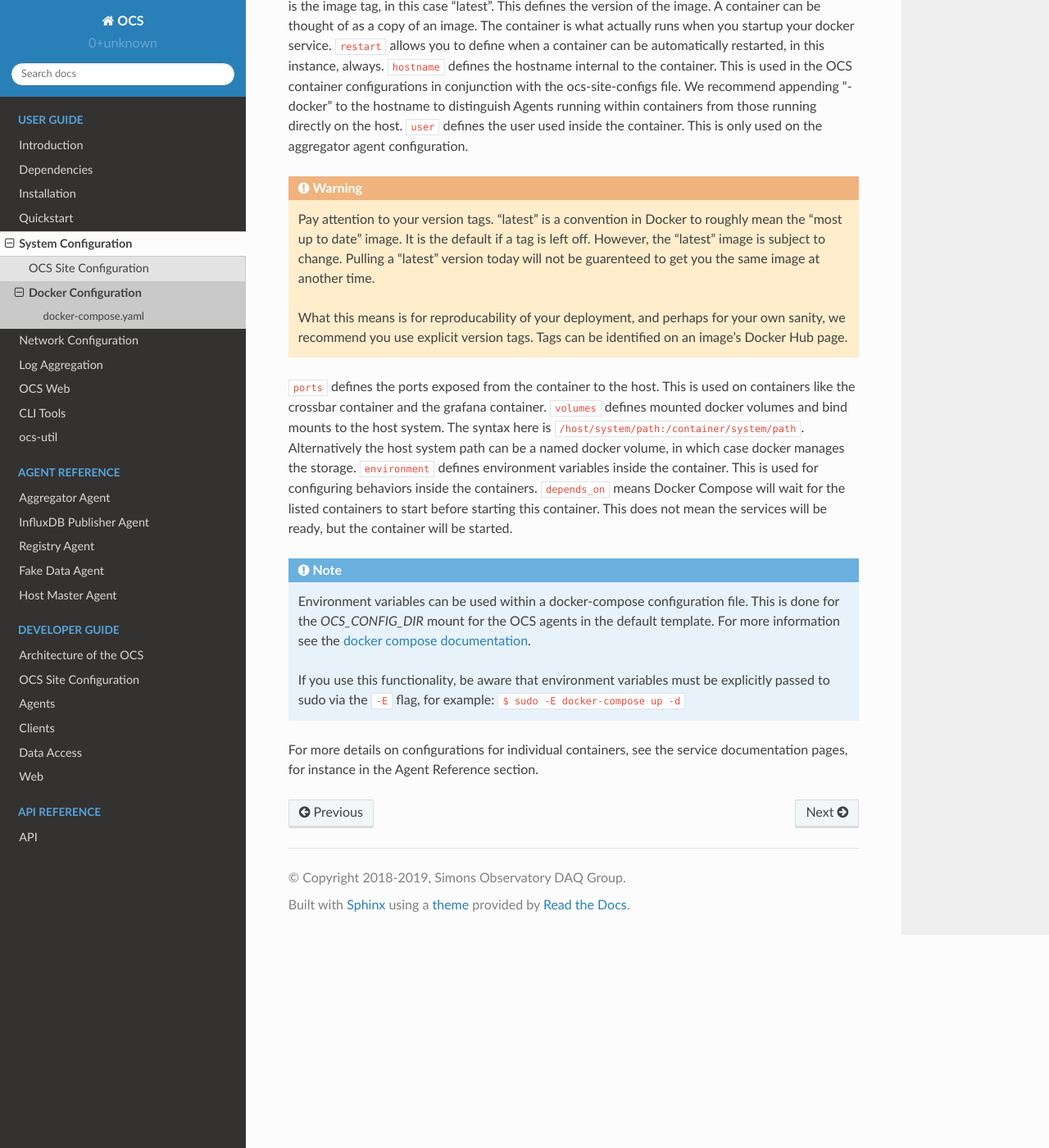
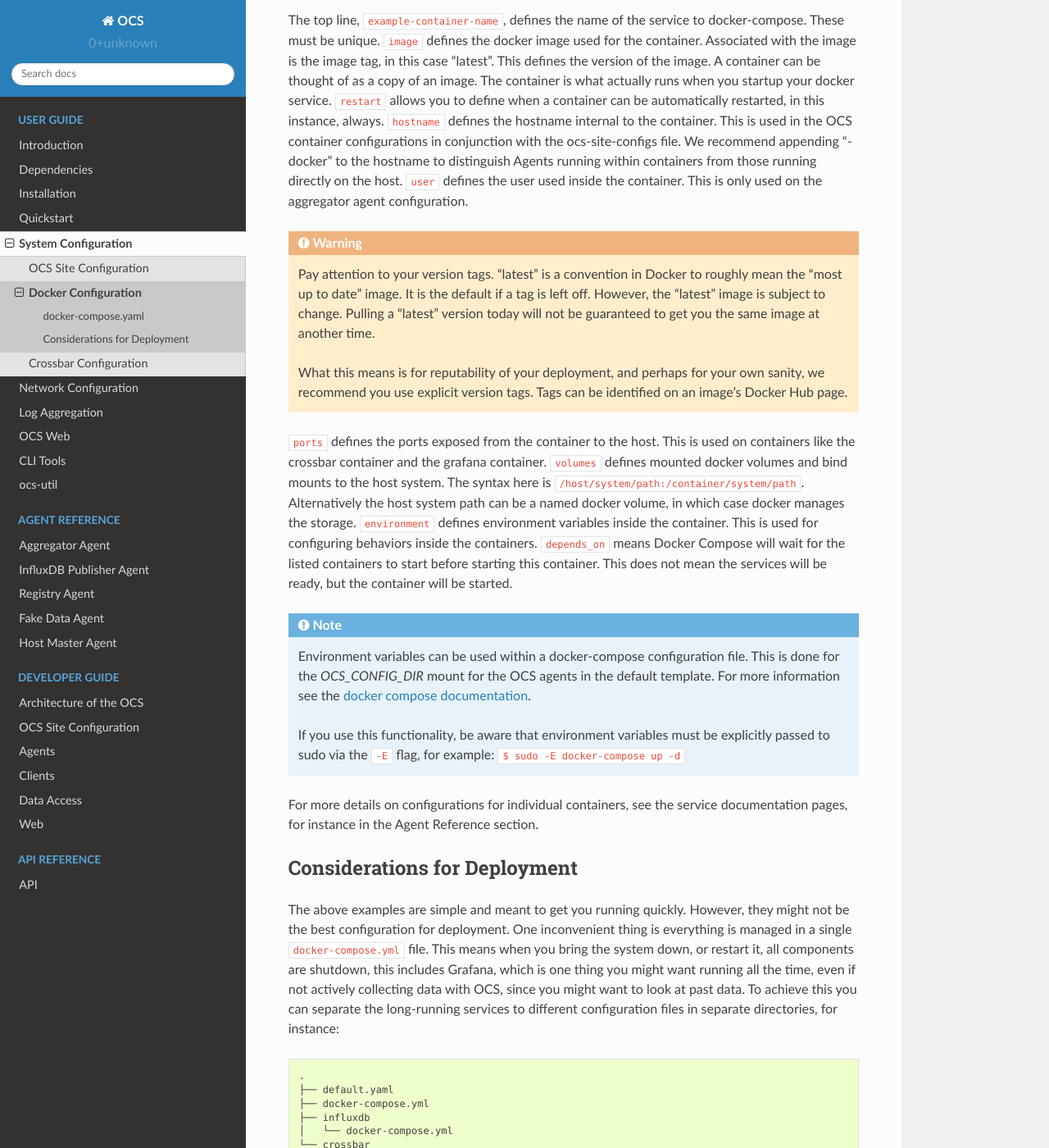
Before and after one commit to simonsobs/ocs, a Sphinx documentation site: the page built from docs/user/docker_config.rst, in a window 1280 px wide and 1400 px high, scrolled down 2447 px. Shown: the whole window at 82% size. Built offline with Sphinx 7.4.7 and the Read the Docs theme 2.0.0, drawn with Linux system fonts in a browser that asks for light colours; some of the changed text lies outside the part shown.

```diff
--- a/docs/user/configuration.rst
+++ b/docs/user/configuration.rst
@@ -15,3 +15,4 @@
 
     site_config
     docker_config
+    crossbar_config
--- a/docs/user/docker_config.rst
+++ b/docs/user/docker_config.rst
@@ -31,24 +31,28 @@
       # Grafana for the live monitor.
       # --------------------------------------------------------------------------
       grafana:
-        image: grafana/grafana:5.4.0
+        image: grafana/grafana:latest
         restart: always
         ports:
           - "127.0.0.1:3000:3000"
-        environment:
-          - GF_INSTALL_PLUGINS=grafana-simple-json-datasource, natel-plotly-panel
         volumes:
           - /srv/grafana:/var/lib/grafana
 
+      # InfluxDB Backend for Grafana
+      influxdb:
+        image: influxdb:1.7
+        container_name: "influxdb"
+        restart: always
+        ports:
+          - "8086:8086"
+
       # --------------------------------------------------------------------------
-      # sisock Components
+      # Crossbar
       # --------------------------------------------------------------------------
       crossbar:
         image: simonsobs/ocs-crossbar:latest
         ports:
           - "127.0.0.1:8001:8001" # expose for OCS
-        volumes:
-          - ./config.json:/app/crossbar/config.json
         environment:
              - PYTHONUNBUFFERED=1
 
@@ -140,9 +144,9 @@
     Pay attention to your version tags. "latest" is a convention in Docker to
     roughly mean the "most up to date" image. It is the default if a tag is
     left off. However, the "latest" image is subject to change. Pulling a "latest"
-    version today will not be guarenteed to get you the same image at another time.
+    version today will not be guaranteed to get you the same image at another time.
 
-    What this means is for reproducability of your deployment, and perhaps for
+    What this means is for reputability of your deployment, and perhaps for
     your own sanity, we recommend you use explicit version tags. Tags can be
     identified on an image's Docker Hub page.
 
@@ -171,5 +175,120 @@
 documentation pages, for instance in the Agent Reference section.
 
 .. _reference: https://docs.docker.com/compose/compose-file/compose-file-v2/
-.. _sisock: https://github.com/simonsobs/sisock
 .. _`docker compose documentation`: https://docs.docker.com/compose/environment-variables/
+
+Considerations for Deployment
+-----------------------------
+The above examples are simple and meant to get you running quickly. However,
+they might not be the best configuration for deployment. One inconvenient thing
+is everything is managed in a single ``docker-compose.yml`` file. This means
+when you bring the system down, or restart it, all components are shutdown,
+this includes Grafana, which is one thing you might want running all the time,
+even if not actively collecting data with OCS, since you might want to look at
+past data. To achieve this you can separate the long-running services to
+different configuration files in separate directories, for instance::
+
+    .
+    ├── default.yaml
+    ├── docker-compose.yml
+    ├── influxdb
+    │   └── docker-compose.yml
+    └── crossbar
+        └── docker-compose.yml
+
+Where the separate compose files would look something like::
+
+    # influxdb/docker-compose.yml
+    version: '3.7'
+    networks:
+      default:
+        external:
+          name: ocs-net
+    services:
+      influxdb:
+        image: "influxdb:1.7"
+        container_name: "influxdb"
+        restart: always
+        ports:
+          - "8086:8086"
+        volumes:
+          - /srv/influxdb:/var/lib/influxdb
+
+::
+
+    # crossbar/docker-compose.yml
+    version: '3.7'
+    networks:
+      default:
+        external:
+          name: ocs-net
+    services:
+      crossbar:
+        image: simonsobs/ocs-crossbar:latest
+        restart: always
+        ports:
+          - "127.0.0.1:8001:8001" # expose for OCS
+        environment:
+             - PYTHONUNBUFFERED=1
+
+::
+
+    # web/docker-compose.yml
+    version: '3.7'
+    networks:
+      default:
+        external:
+          name: ocs-net
+    services:
+      grafana:
+        image: grafana/grafana:latest
+        restart: always
+        ports:
+          - "127.0.0.1:3000:3000"
+        volumes:
+          - /srv/grafana:/var/lib/grafana
+
+::
+
+    # docker-compose.yml
+    version: '3.7'
+    networks:
+      default:
+        external:
+          name: ocs-net
+    services:
+      ocs-aggregator:
+        image: simonsobs/ocs-aggregator-agent:latest
+        hostname: ocs-docker
+        user: "9000"
+        volumes:
+          - ${OCS_CONFIG_DIR}:/config:ro
+          - "/data:/data"
+        depends_on:
+          - "crossbar"
+
+      ocs-influx-publisher:
+        image: simonsobs/ocs-influxdb-publisher-agent:latest
+        hostname: ocs-docker
+        volumes:
+          - ${OCS_CONFIG_DIR}:/config:ro
+
+      ocs-LSA99ZZ:
+        image: simonsobs/ocs-lakeshore372-agent:latest
+        hostname: grumpy-docker
+        network_mode: "host"
+        volumes:
+          - ${OCS_CONFIG_DIR}:/config:ro
+        command:
+          - "--instance-id=LSA99ZZ"
+          - "--site-hub=ws://10.10.10.2:8001/ws"
+          - "--site-http=http://10.10.10.2:8001/call"
+
+Once the separate influxdb, crossbar, and web services are brought up, they
+should rarely need to be restarted, and are configured to automatically start
+at boot. This allows one to restart or shutdown the OCS Agents completely
+separately without worry of bringing down other components of the system.
+
+.. note::
+    This uses a Docker network, "ocs-net", which needs to be configured.
+    Details can be found in :ref:`multiconfig`.
```
Also changed, not shown: docs/user/crossbar_config.rst (added, +201 -0 lines), docs/user/network.rst (+2 -0 lines), docs/user/quickstart.rst (+3 -28 lines), 2 other files.
